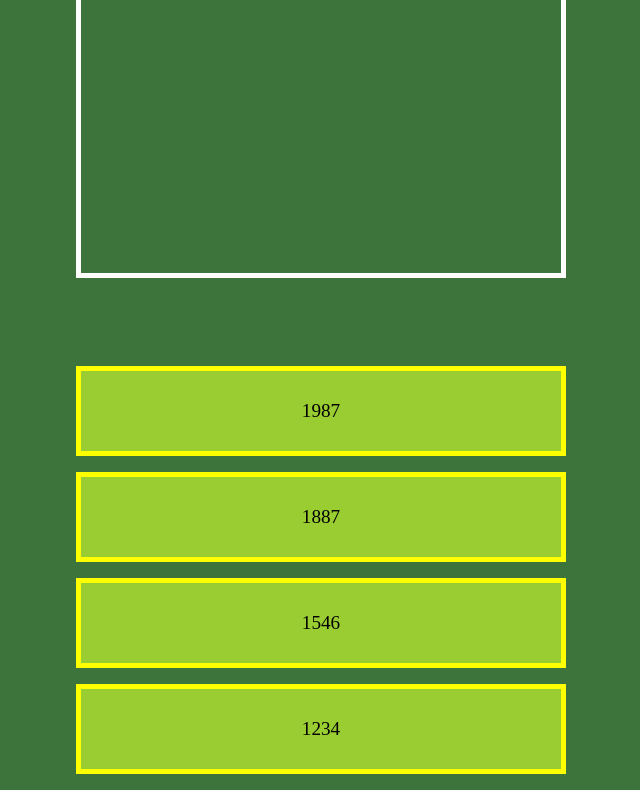
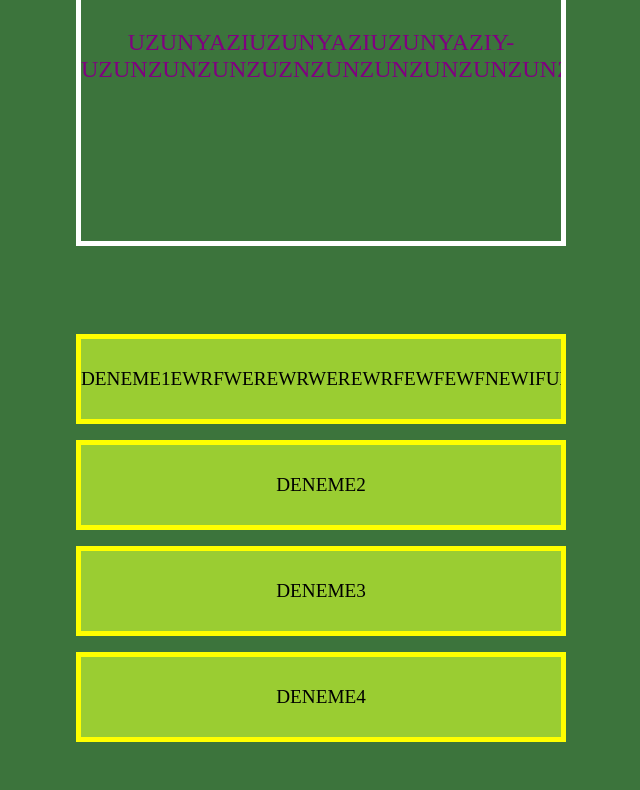
Before and after one commit to AhmetOytun/Quiz-Game, a plain HTML site: page index.html in a window 1280 px wide. Shown: the part 266-1056 px from the top of the page, without its empty margins (319-959 px from the left). After the commit the page ends 1024 px from the top, so only its background shows below. Drawn offline with Linux system fonts and the light colour scheme.

Commit message:
overflow problem solved, questions array added

```diff
--- a/index.html
+++ b/index.html
@@ -12,6 +12,6 @@
 
     </div>
 
-    <script src="script.js"></script>
+    <script src="script.js" type="module"></script>
 </body>
 </html>
--- /dev/null
+++ b/questions.js
@@ -0,0 +1,8 @@
+export const QUESTIONS = [
+    ["Atatürk Hangi Yılda Doğmuştur?",
+    "1987","1881","1861","1956",
+    "1881"],
+    ["UZUNYAZIUZUNYAZIUZUNYAZIY-UZUNZUNZUNZUZNZUNZUNZUNZUNZUNZUNZU",
+    "DENEME1EWRFWEREWRWEREWRFEWFEWFNEWIFUHWEIUFHBEWLIBHRWELIU","DENEME2","DENEME3","DENEME4",
+    "DENEME5"]
+]
--- a/script.js
+++ b/script.js
@@ -1,27 +1,30 @@
+import {QUESTIONS} from "./questions.js"
+
 let questionBody=document.getElementById("questionbody");
 
 const questionBox=document.createElement("div");
+const question=document.createElement("span");
 questionBox.setAttribute("id","questionbox");
 
 const choiceBox1=document.createElement("div");
-const question1=document.createElement("span");
+const choice1=document.createElement("span");
 choiceBox1.setAttribute("id","choicebox")
 
 const choiceBox2=document.createElement("div");
-const question2=document.createElement("span");
+const choice2=document.createElement("span");
 choiceBox2.setAttribute("id","choicebox")
 
 const choiceBox3=document.createElement("div");
-const question3=document.createElement("span");
+const choice3=document.createElement("span");
 choiceBox3.setAttribute("id","choicebox")
 
 const choiceBox4=document.createElement("div");
-const question4=document.createElement("span");
+const choice4=document.createElement("span");
 choiceBox4.setAttribute("id","choicebox")
 
 initBoard();
 eventListeners();
-questionMaker("1987","1887","1546","1234");
+questionMaker(QUESTIONS,1);
 
 function check1(){
     console.log("first choice");
@@ -45,21 +48,23 @@ function initBoard(){
     questionBody.appendChild(choiceBox2);
     questionBody.appendChild(choiceBox3);
     questionBody.appendChild(choiceBox4);
-    choiceBox1.appendChild(question1);
-    choiceBox2.appendChild(question2);
-    choiceBox3.appendChild(question3);
-    choiceBox4.appendChild(question4);
+    questionBox.appendChild(question);
+    choiceBox1.appendChild(choice1);
+    choiceBox2.appendChild(choice2);
+    choiceBox3.appendChild(choice3);
+    choiceBox4.appendChild(choice4);
 }
-
 function eventListeners(){
     choiceBox1.addEventListener("click",check1);
     choiceBox2.addEventListener("click",check2);
     choiceBox3.addEventListener("click",check3);
     choiceBox4.addEventListener("click",check4);
 }
-function questionMaker(question11,question22,question33,question44){
-    question1.textContent=question11;
-    question2.textContent=question22;
-    question3.textContent=question33;
-    question4.textContent=question44;
+function questionMaker(questions,questionNumber){
+    question.textContent=QUESTIONS[questionNumber][0]
+    let answer=QUESTIONS[questionNumber][5];
+    choice1.textContent=QUESTIONS[questionNumber][1];
+    choice2.textContent=QUESTIONS[questionNumber][2];
+    choice3.textContent=QUESTIONS[questionNumber][3];
+    choice4.textContent=QUESTIONS[questionNumber][4];
 }
--- a/style.css
+++ b/style.css
@@ -4,7 +4,7 @@ body{
 h1{
     text-align: center;
     font-family: 'Lucida Sans', 'Lucida Sans Regular', 'Lucida Grande', 'Lucida Sans Unicode', Geneva, Verdana, sans-serif;
-    margin: 3rem;
+    margin: 2rem;
 }
 #questionbody{
     align-items: center;
@@ -12,6 +12,7 @@ h1{
     flex-direction: column;
 }
 #choicebox{
+    overflow: hidden;
     text-align: center;
     margin: 0.5rem;
     border: 5px solid yellow;
@@ -29,8 +30,17 @@ h1{
     border-color: blue;
 }
 #questionbox{
+    overflow: hidden;
+    text-align: center;
     margin-bottom: 5rem;
     border: 5px solid white;
     height: 25rem;
     width: 30rem;
 }
+#questionbox span{
+    margin-top: 11.75rem;
+    display: block;
+    font-family: 'Times New Roman', Times, serif;
+    font-size: 1.5rem;
+    color: purple;
+}
```
